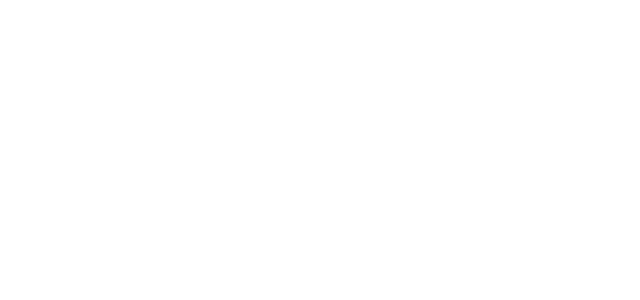
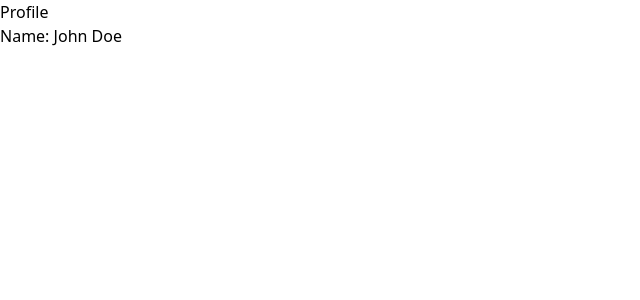
Before and after one commit to Eng1Mahmoud/react-19, a React (Vite) app: page /profile in a window 1280 px wide. Before the commit this address had no page. Shown: the top 300 px of the page, without its empty margins (0-640 px from the left). Built offline with nearby package versions, Linux system fonts and the light colour scheme.

Commit message:
use api with context

```diff
--- /dev/null
+++ b/src/context/context.ts
@@ -0,0 +1,3 @@
+import { createContext } from "react";
+import { IUserContext } from "../types/context";
+export const UserContext = createContext<IUserContext | null>(null);
--- /dev/null
+++ b/src/context/user/UserContextValue.ts
@@ -0,0 +1,9 @@
+import {useContext } from "react";
+import { UserContext } from './../context';
+export const useUserContext = () => {
+    const context = useContext(UserContext);
+    if (!context) {
+        throw new Error("useUserContext must be used within a UserContextProvider");
+    }
+    return context;
+}
--- /dev/null
+++ b/src/context/user/userProvider.tsx
@@ -0,0 +1,12 @@
+import { ReactNode } from "react";
+import { UserContext } from "../context";
+
+const UserContextProvider = ({children}:{children:ReactNode}) => {
+    return (
+        <UserContext value={{user:{name:"John Doe"}}}>
+            {children}
+        </UserContext>
+    )
+}
+
+export default UserContextProvider
--- a/src/main.tsx
+++ b/src/main.tsx
@@ -1,8 +1,10 @@
 import { createRoot } from 'react-dom/client'
 import './index.css'
 import { AppRoutes } from './routes/routes'
-
+import UserContextProvider from "./context/user/userProvider";
 createRoot(document.getElementById('root')!).render(
 
-    <AppRoutes />
+    <UserContextProvider>
+        <AppRoutes />
+    </UserContextProvider>
 )
--- a/src/routes/pages/Home.tsx
+++ b/src/routes/pages/Home.tsx
@@ -31,6 +31,14 @@
               JSONPlaceholder Users
             </Link>
           </li>
+          <li>
+            <Link
+              to="/profile"
+              className="block rounded-lg hover:bg-gray-50 transition-colors text-blue-600 hover:text-blue-700"
+            >
+              Profile
+            </Link>
+          </li>
         </ul>
     </div>
   );
--- /dev/null
+++ b/src/routes/pages/Profile.tsx
@@ -0,0 +1,13 @@
+import { useUserContext } from "../../context/user/UserContextValue"
+
+const Profile = () => {
+    const {user} = useUserContext();
+  return (
+    <div>
+        <h1>Profile</h1>
+        <p>Name: {user?.name}</p>
+    </div>
+  )
+}
+
+export default Profile
--- a/src/routes/routes.tsx
+++ b/src/routes/routes.tsx
@@ -3,6 +3,7 @@
 import FormActions from "./pages/FormActions";
 import Home from "./pages/Home";
 import Users from "./pages/Users";
+import Profile from "./pages/Profile";
 
 export const AppRoutes = () => {
   return (
@@ -12,6 +13,7 @@
         <Route path="/form-actions" element={<FormActions />} />
         <Route path="/todo-optimistic" element={<ToDoList />} />
         <Route path="/users" element={<Users />} />
+        <Route path="/profile" element={<Profile />} />
       </Routes>
     </BrowserRouter>
   );
--- /dev/null
+++ b/src/types/context.ts
@@ -0,0 +1,6 @@
+interface User {
+    name:string
+}
+export interface IUserContext {
+    user:User
+}
```
